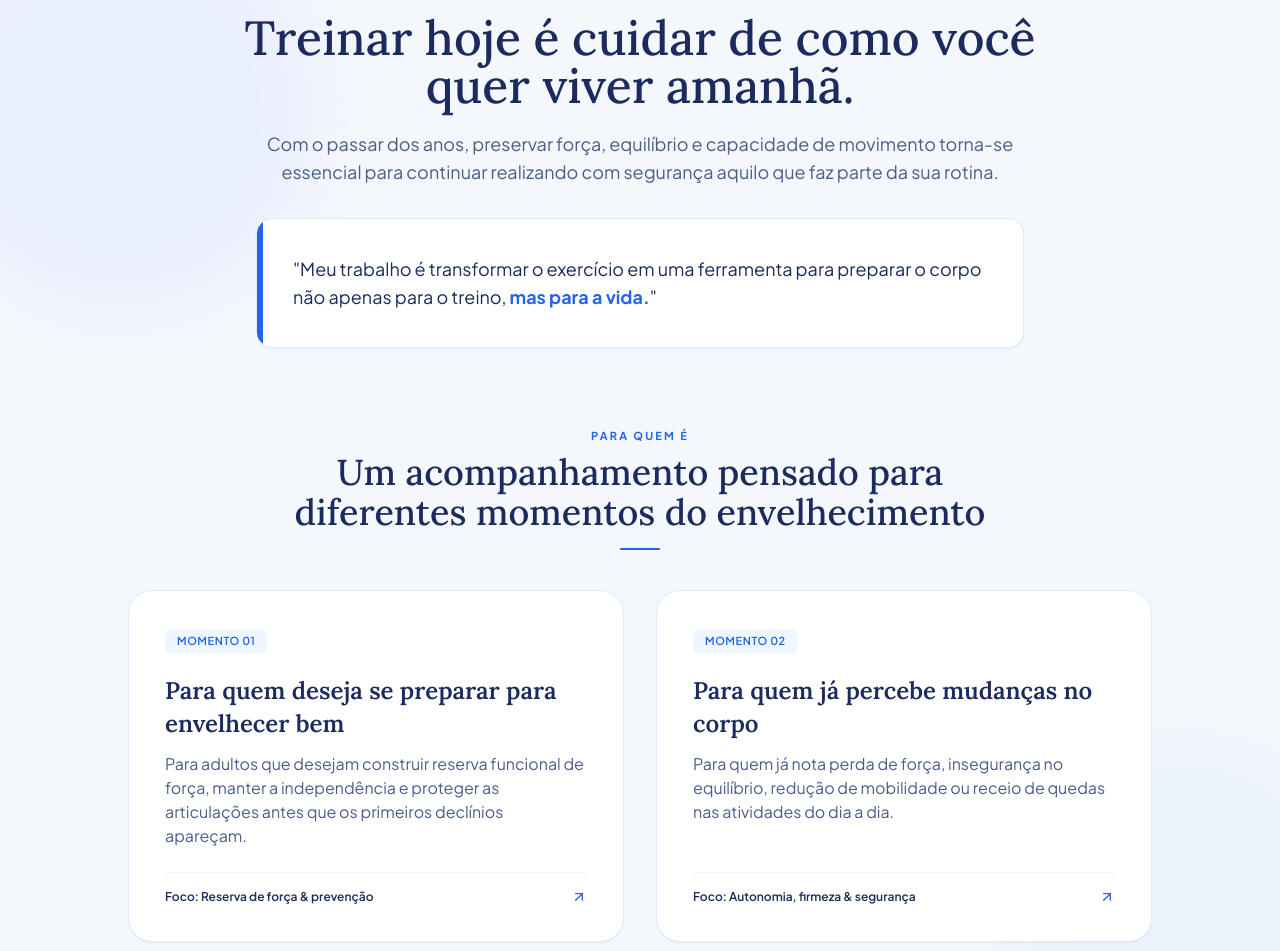
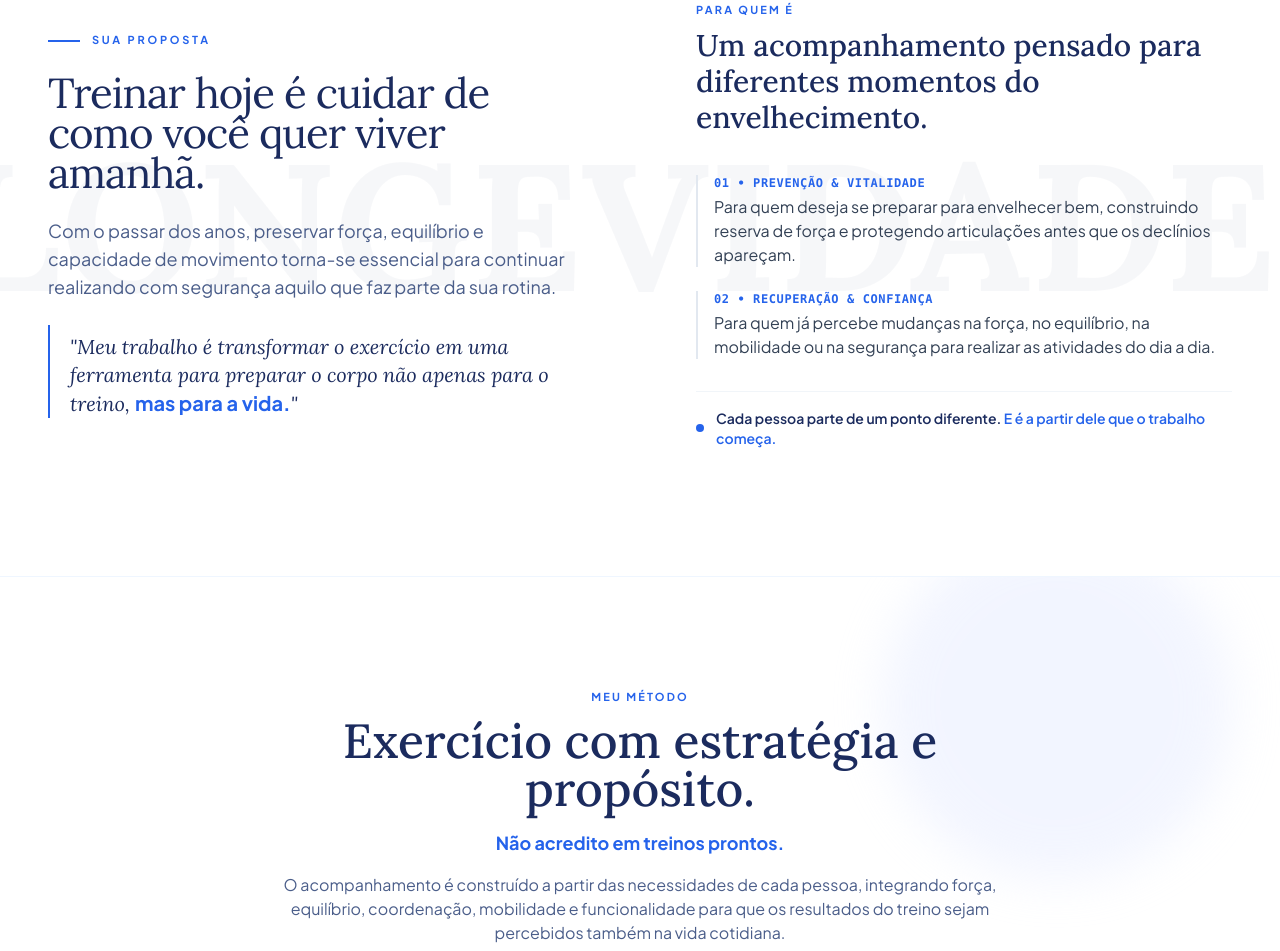
Before and after one commit to Vitorlocorreia/lpariellemartins, a React (Vite) app: page / in a window 1280 px wide. Shown: the part 2441-3392 px from the top of the page. Built offline with nearby package versions, Linux system fonts and the light colour scheme.

Commit message:
feat: redesign Sua Proposta & Para Quem E as unified editorial split showcase with zero cards

```diff
--- a/src/components/WhyTrainSection.jsx
+++ b/src/components/WhyTrainSection.jsx
@@ -1,7 +1,4 @@
 import React, { useEffect, useRef } from 'react';
-import { ArrowUpRight } from 'lucide-react';
-import BackgroundCircle from './decorations/BackgroundCircle';
-import DottedPattern from './decorations/DottedPattern';
 import gsap from 'gsap';
 import { ScrollTrigger } from 'gsap/ScrollTrigger';
 
@@ -15,12 +12,19 @@ export default function WhyTrainSection() {
     if (!section) return;
 
     const ctx = gsap.context(() => {
-      gsap.fromTo('.proposta-card-anim',
-        { opacity: 0, y: 30 },
+      gsap.fromTo('.manifesto-left',
+        { opacity: 0, x: -30 },
         {
-          opacity: 1, y: 0, stagger: 0.15, duration: 0.8,
-          ease: 'power2.out', clearProps: 'all',
-          scrollTrigger: { trigger: section, start: 'top 80%' }
+          opacity: 1, x: 0, duration: 0.9, ease: 'power2.out',
+          scrollTrigger: { trigger: section, start: 'top 75%' }
+        }
+      );
+
+      gsap.fromTo('.manifesto-right',
+        { opacity: 0, x: 30 },
+        {
+          opacity: 1, x: 0, duration: 0.9, ease: 'power2.out',
+          scrollTrigger: { trigger: section, start: 'top 75%' }
         }
       );
     }, section);
@@ -29,98 +33,99 @@ export default function WhyTrainSection() {
   }, []);
 
   return (
-    <section ref={sectionRef} id="proposta" className="py-20 lg:py-28 bg-[#F4F7FC] relative overflow-hidden">
-      <BackgroundCircle size={400} color="#E0E7FF" opacity={0.45} className="top-10 -left-20 z-0" />
-      <BackgroundCircle size={350} color="#DBEAFE" opacity={0.35} className="bottom-10 -right-20 z-0" />
-      <DottedPattern rows={5} cols={8} color="#2563EB" opacity={0.1} className="absolute top-12 right-12 z-0 hidden sm:block" />
+    <section
+      ref={sectionRef}
+      id="proposta"
+      className="py-20 lg:py-32 bg-white relative overflow-hidden border-y border-blue-50"
+    >
+      {/* Subtle architectural background watermarks */}
+      <div className="absolute top-1/2 -left-12 -translate-y-1/2 select-none pointer-events-none opacity-[0.03] text-[180px] font-serif font-bold text-[#1B2B5E] leading-none whitespace-nowrap hidden lg:block">
+        LONGEVIDADE
+      </div>
 
-      <div className="max-w-7xl mx-auto px-4 sm:px-6 lg:px-12 relative z-10 space-y-16">
+      <div className="max-w-7xl mx-auto px-4 sm:px-6 lg:px-12 relative z-10">
 
-        {/* ── 2. SUA PROPOSTA ── */}
-        <div className="max-w-4xl mx-auto text-center proposta-card-anim">
-          <span className="text-[11px] font-bold tracking-[0.2em] text-[#2563EB] uppercase block mb-3">
-            Visão & Propósito
+        {/* Asymmetrical Magazine Split Grid — ZERO Cards */}
+        <div className="grid grid-cols-1 lg:grid-cols-12 gap-12 lg:gap-16 items-center">
+
+          {/* Left Column: Big Philosophy & Manifesto Statement */}
+          <div className="lg:col-span-6 manifesto-left space-y-6 lg:pr-6">
+
+            <div className="flex items-center gap-3">
+              <span className="h-[2px] w-8 bg-[#2563EB]" />
+              <span className="text-[11px] font-bold tracking-[0.25em] text-[#2563EB] uppercase">
+                Sua Proposta
               </span>
+            </div>
 
-          <h2 className="font-serif text-3xl sm:text-4xl lg:text-5xl text-[#1B2B5E] font-medium leading-tight mb-5">
+            <h2 className="font-serif text-3xl sm:text-4xl lg:text-[42px] text-[#1B2B5E] font-normal leading-[1.18] tracking-tight">
               Treinar hoje é cuidar de como você quer viver amanhã.
             </h2>
 
-          <p className="text-[#4B5E8A] text-base sm:text-lg leading-relaxed max-w-3xl mx-auto mb-8">
+            <p className="text-[#4B5E8A] text-base sm:text-lg leading-relaxed font-normal">
               Com o passar dos anos, preservar força, equilíbrio e capacidade de movimento torna-se essencial para continuar realizando com segurança aquilo que faz parte da sua rotina.
             </p>
 
-          <div className="bg-white rounded-2xl p-7 sm:p-9 border border-blue-100 shadow-sm max-w-3xl mx-auto text-left relative overflow-hidden">
-            <div className="absolute left-0 top-0 bottom-0 w-1.5 bg-[#2563EB]" />
-            <p className="text-base sm:text-lg text-[#1B2B5E] leading-relaxed">
-              "Meu trabalho é transformar o exercício em uma ferramenta para preparar o corpo não apenas para o treino, <strong className="text-[#2563EB] font-bold">mas para a vida.</strong>"
+            {/* Impact Quote Accent */}
+            <div className="pt-2 pl-5 border-l-2 border-[#2563EB]">
+              <p className="font-serif italic text-lg sm:text-xl text-[#1B2B5E] leading-snug">
+                "Meu trabalho é transformar o exercício em uma ferramenta para preparar o corpo não apenas para o treino, <span className="text-[#2563EB] not-italic font-sans font-bold">mas para a vida.</span>"
               </p>
             </div>
+
           </div>
 
-        {/* ── 3. PARA QUEM É ── */}
-        <div className="proposta-card-anim pt-4">
-          <div className="text-center mb-10 max-w-3xl mx-auto">
+          {/* Right Column: "Para Quem É" — Seamless Dual-Path Editorial Flow */}
+          <div className="lg:col-span-6 manifesto-right lg:pl-6">
+
+            <div className="space-y-8">
+
+              <div>
                 <span className="text-[11px] font-bold tracking-[0.2em] text-[#2563EB] uppercase block mb-2">
                   Para Quem É
                 </span>
-            <h3 className="font-serif text-2xl sm:text-3xl lg:text-4xl text-[#1B2B5E] font-medium">
-              Um acompanhamento pensado para diferentes momentos do envelhecimento
+                <h3 className="font-serif text-2xl sm:text-3xl text-[#1B2B5E] font-medium leading-snug">
+                  Um acompanhamento pensado para diferentes momentos do envelhecimento.
                 </h3>
-            <div className="h-0.5 w-10 bg-[#2563EB] mx-auto mt-4 rounded-full" />
               </div>
 
-          <div className="grid grid-cols-1 md:grid-cols-2 gap-8 max-w-5xl mx-auto">
-            {/* Card 1: Preparar para envelhecer bem */}
-            <div className="bg-white rounded-3xl p-8 sm:p-9 border border-blue-100/90 shadow-sm flex flex-col justify-between hover:border-blue-300 hover:shadow-md transition-all duration-300">
-              <div>
-                <span className="text-[11px] font-semibold tracking-wider text-[#2563EB] uppercase bg-blue-50 px-3 py-1 rounded-md mb-5 inline-block">
-                  Momento 01
+              {/* Seamless Typography Split — No box cards */}
+              <div className="space-y-6 pt-2">
+
+                {/* Momento 01 */}
+                <div className="group pl-4 border-l-2 border-slate-200 hover:border-[#2563EB] transition-colors duration-300">
+                  <span className="text-xs font-mono font-bold tracking-wider text-[#2563EB] uppercase block mb-1">
+                    01 • Prevenção & Vitalidade
                   </span>
-
-                <h4 className="font-serif text-2xl font-semibold text-[#1B2B5E] mb-3 leading-snug">
-                  Para quem deseja se preparar para envelhecer bem
-                </h4>
-
-                <p className="text-[#4B5E8A] text-sm sm:text-base leading-relaxed mb-6">
-                  Para adultos que desejam construir reserva funcional de força, manter a independência e proteger as articulações antes que os primeiros declínios apareçam.
+                  <p className="text-[#334155] text-sm sm:text-base leading-relaxed">
+                    Para quem deseja se preparar para envelhecer bem, construindo reserva de força e protegendo articulações antes que os declínios apareçam.
                   </p>
                 </div>
 
-              <div className="pt-4 border-t border-slate-100 flex items-center justify-between text-xs font-semibold text-[#1B2B5E]">
-                <span>Foco: Reserva de força & prevenção</span>
-                <ArrowUpRight size={16} className="text-[#2563EB]" />
-              </div>
-            </div>
-
-            {/* Card 2: Mudanças no corpo */}
-            <div className="bg-white rounded-3xl p-8 sm:p-9 border border-blue-100/90 shadow-sm flex flex-col justify-between hover:border-blue-300 hover:shadow-md transition-all duration-300">
-              <div>
-                <span className="text-[11px] font-semibold tracking-wider text-[#2563EB] uppercase bg-blue-50 px-3 py-1 rounded-md mb-5 inline-block">
-                  Momento 02
+                {/* Momento 02 */}
+                <div className="group pl-4 border-l-2 border-slate-200 hover:border-[#2563EB] transition-colors duration-300">
+                  <span className="text-xs font-mono font-bold tracking-wider text-[#2563EB] uppercase block mb-1">
+                    02 • Recuperação & Confiança
                   </span>
-
-                <h4 className="font-serif text-2xl font-semibold text-[#1B2B5E] mb-3 leading-snug">
-                  Para quem já percebe mudanças no corpo
-                </h4>
-
-                <p className="text-[#4B5E8A] text-sm sm:text-base leading-relaxed mb-6">
-                  Para quem já nota perda de força, insegurança no equilíbrio, redução de mobilidade ou receio de quedas nas atividades do dia a dia.
+                  <p className="text-[#334155] text-sm sm:text-base leading-relaxed">
+                    Para quem já percebe mudanças na força, no equilíbrio, na mobilidade ou na segurança para realizar as atividades do dia a dia.
                   </p>
                 </div>
 
-              <div className="pt-4 border-t border-slate-100 flex items-center justify-between text-xs font-semibold text-[#1B2B5E]">
-                <span>Foco: Autonomia, firmeza & segurança</span>
-                <ArrowUpRight size={16} className="text-[#2563EB]" />
-              </div>
-            </div>
               </div>
 
-          <div className="text-center mt-10">
-            <p className="inline-block bg-white px-6 py-3 rounded-full border border-blue-100/80 shadow-xs text-sm text-[#1B2B5E]">
-              Cada pessoa parte de um ponto diferente. <strong className="text-[#2563EB] font-bold">E é a partir dele que o trabalho começa.</strong>
+              {/* Bottom Grounding Note */}
+              <div className="pt-4 border-t border-slate-100 flex items-center gap-3">
+                <span className="w-2 h-2 rounded-full bg-[#2563EB] shrink-0" />
+                <p className="text-xs sm:text-sm font-semibold text-[#1B2B5E]">
+                  Cada pessoa parte de um ponto diferente. <span className="text-[#2563EB]">E é a partir dele que o trabalho começa.</span>
                 </p>
               </div>
+
+            </div>
+
+          </div>
+
         </div>
 
       </div>
```
Lines whose indentation alone changed are shown as unchanged.
